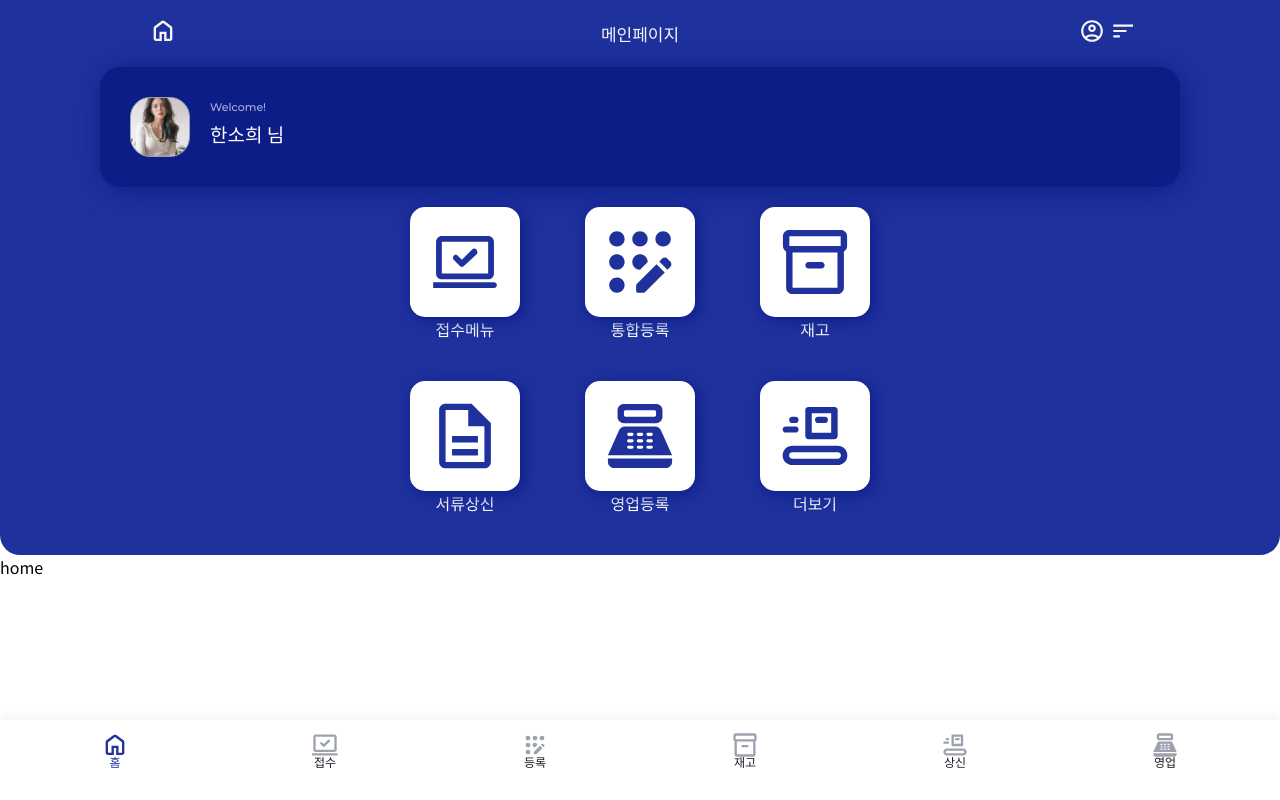
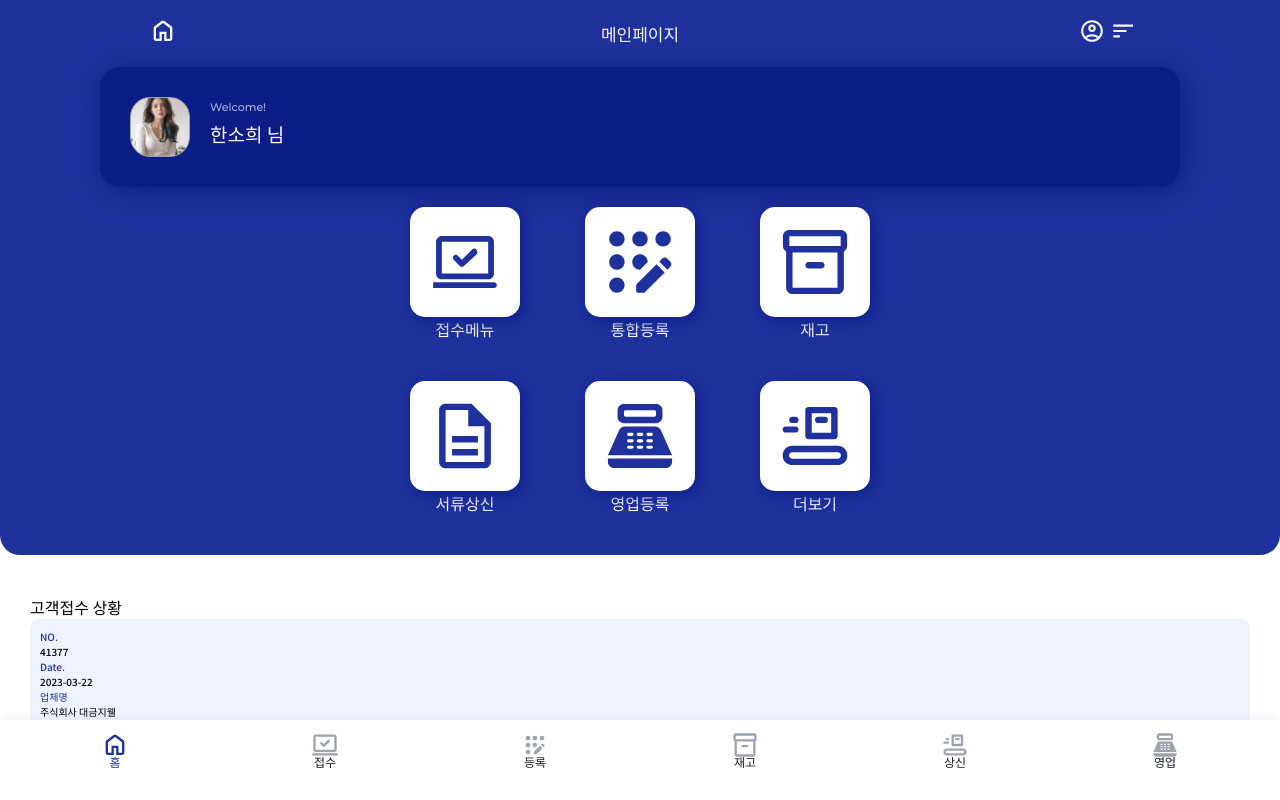
Before and after one commit to nervLv32/daekeum_react, a React (Create React App) app: page / in a window 1280 px wide. Shown: the top 800 px of the page. Built offline with nearby package versions, Linux system fonts and the light colour scheme.

Commit message:
feat(vpdls1511) : 홈 데이터 리스팅

```diff
--- a/package.json
+++ b/package.json
@@ -6,6 +6,7 @@
     "@testing-library/jest-dom": "^5.16.5",
     "@testing-library/react": "^13.4.0",
     "@testing-library/user-event": "^13.5.0",
+    "moment": "^2.29.4",
     "react": "^18.2.0",
     "react-dom": "^18.2.0",
     "react-router-dom": "^6.9.0",
--- /dev/null
+++ b/src/components/home/HomeListCard.js
@@ -0,0 +1,38 @@
+import Typo from "../atom/Typo";
+import styled from "styled-components";
+import moment from "moment";
+
+
+const CardBody = styled.div`
+  font-family: 'Montserrat';
+  background: #EFF2FF;
+  border-radius: 10px;
+  margin-bottom: 20px;
+  padding: 10px;
+  font-size: 20px;
+`
+
+const No = styled.div`
+  p{
+    float: left;
+  }
+`
+
+const HomeListCard = ({
+                        no,
+                        date,
+                        company,
+                        regionFirst,
+                        regionSecond,
+                        site,
+                      }) => {
+  return <CardBody>
+    <Typo text={'NO.'} color={'#1F319D'}/> <Typo text={no} />
+    <Typo text={'Date.'} color={'#1F319D'} /> <Typo text={moment(date).format('YYYY-MM-DD')} />
+    <Typo text={'업체명'} color={'#1F319D'}/> <Typo text={company} />
+    <Typo text={'지역'} color={'#1F319D'}/> <Typo text={`${regionFirst}- ${regionSecond}`} />
+    <Typo text={'현장명'} color={'#1F319D'}/> <Typo text={site} />
+  </CardBody>
+}
+
+export default HomeListCard
--- a/src/pages/Home.js
+++ b/src/pages/Home.js
@@ -1,7 +1,53 @@
+import styled from "styled-components";
+import HomeListCard from "../components/home/HomeListCard";
+
+const HomeWrap = styled.div`
+  width: 100vw;
+  padding: 40px 30px;
+`
+
+const dummyData = [
+  {
+    no: 41377,
+    date: new Date(),
+    company: '주식회사 대금지웰',
+    regionFirst: '인천',
+    regionSecond: '미추홀구',
+    site: '반도체 클러스터 일반산업단지 조성사업 2공구'
+  },
+  {
+    no: 41377,
+    date: new Date(),
+    company: '주식회사 대금지웰',
+    regionFirst: '인천',
+    regionSecond: '미추홀구',
+    site: '반도체 클러스터 일반산업단지 조성사업 2공구'
+  },
+  {
+    no: 41377,
+    date: new Date(),
+    company: '주식회사 대금지웰',
+    regionFirst: '인천',
+    regionSecond: '미추홀구',
+    site: '반도체 클러스터 일반산업단지 조성사업 2공구'
+  }
+]
 const Home = () => {
-  return<>
-    home
-  </>
+  return<HomeWrap>
+    고객접수 상황
+    {
+      dummyData.map((item,key) =>{
+        return <HomeListCard
+          no={item.no}
+          date={item.data}
+          company={item.company}
+          regionFirst={item.regionFirst}
+          regionSecond={item.regionSecond}
+          site={item.site}
+        />
+      })
+    }
+  </HomeWrap>
 }
 
 export default Home
```
Also changed, not shown: 2 other files (tests, documents, lock files or other folders).
